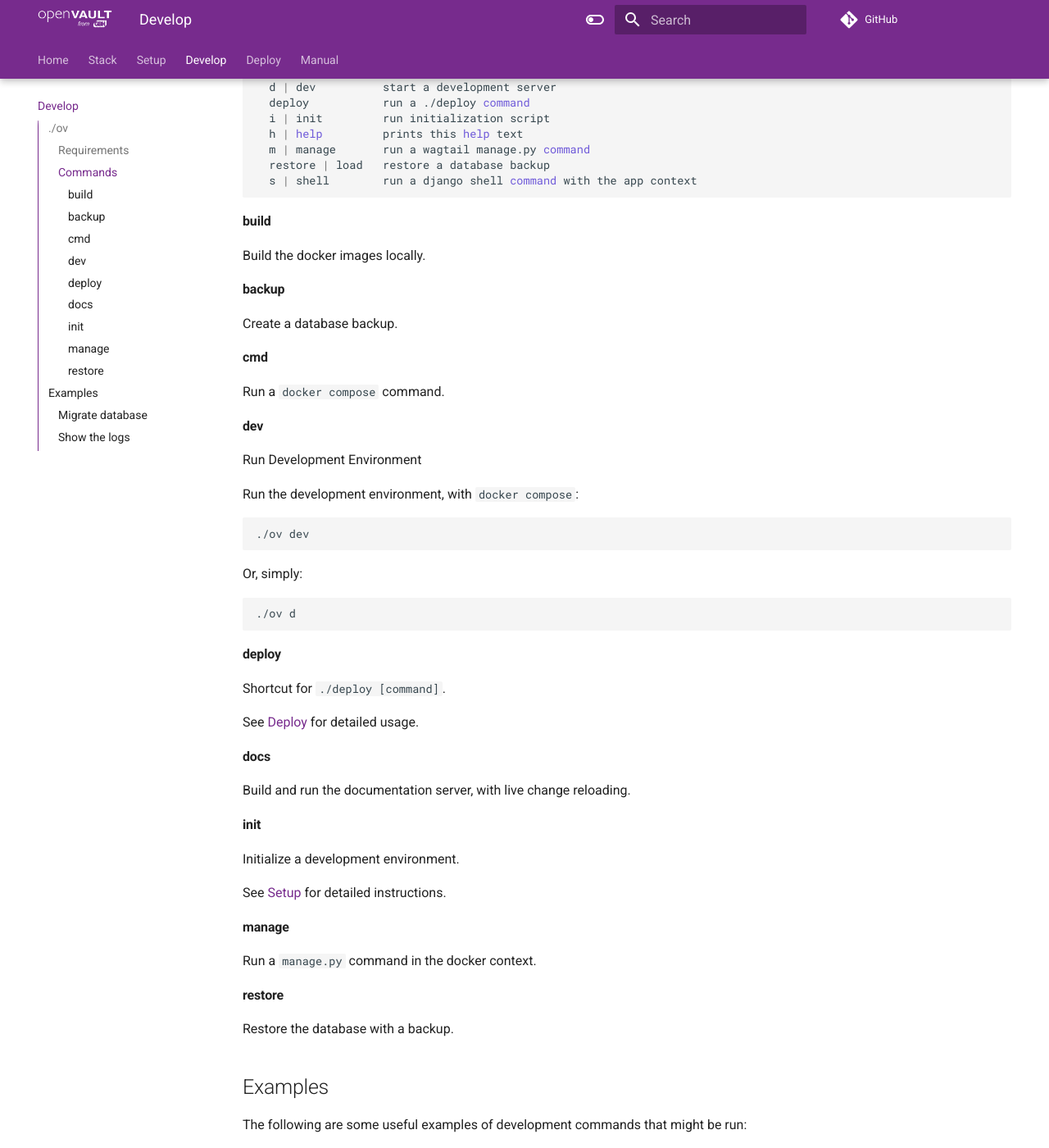
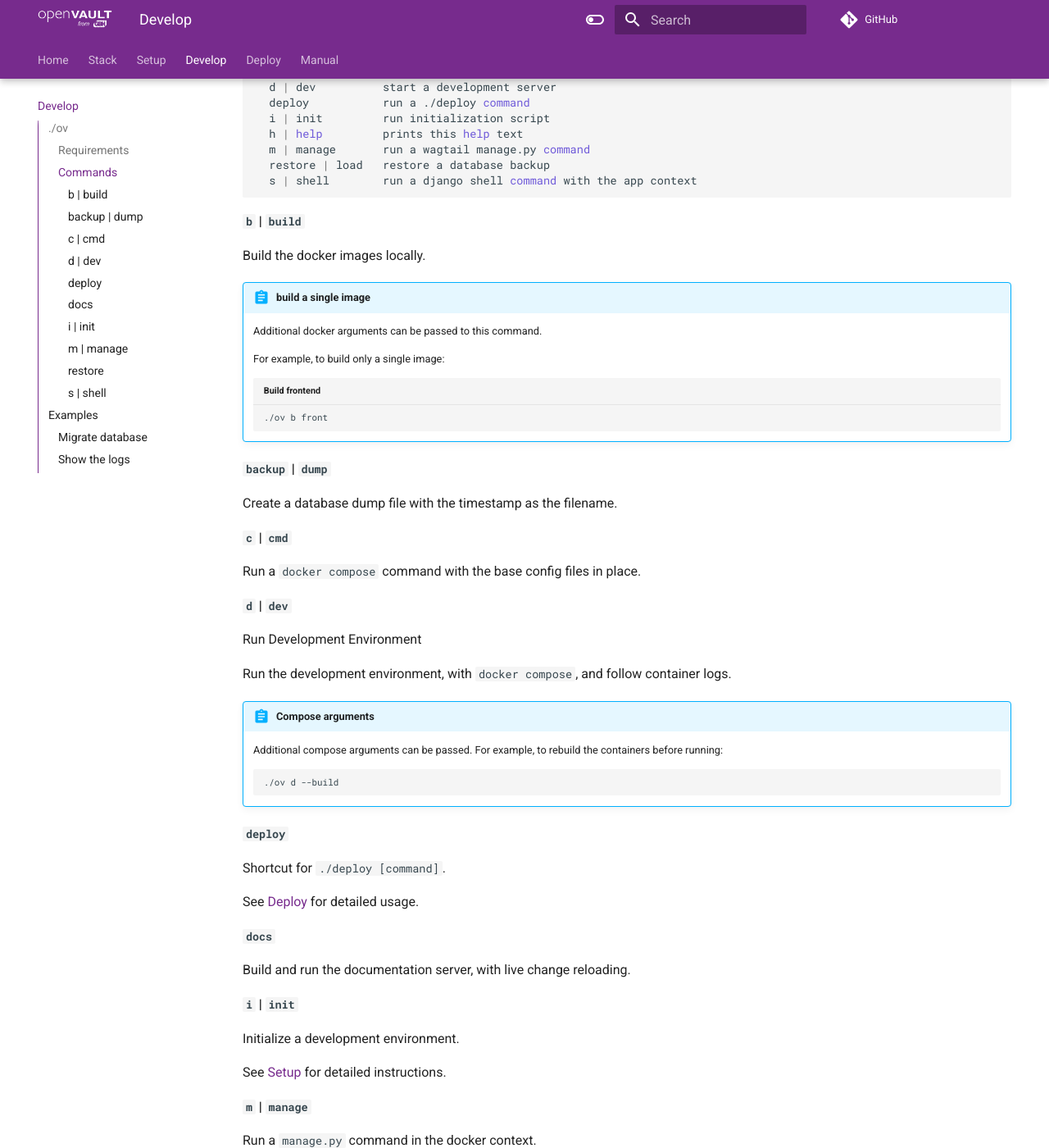
Before and after one commit to WGBH-MLA/ov-deploy, an MkDocs documentation site: the page built from docs/dev.md, in a window 1280 px wide and 1400 px high, scrolled down 772 px. Shown: the whole window at 82% size. Built offline with MkDocs 1.6.1 and Material for MkDocs 9.7.7, drawn with Linux system fonts in a browser that asks for light colours; comment, search, counter and statistics services are not loaded; some of the changed text lies outside the part shown.

Commit message:
Describe dev commands and give examples

````diff
--- a/docs/dev.md
+++ b/docs/dev.md
@@ -36,57 +36,73 @@ COMMANDS:
   s | shell        run a django shell command with the app context
 ```
 
-#### build
+#### `b` | `build`
 
 Build the docker images locally.
 
-#### backup
+!!! abstract "build a single image"
 
-Create a database backup.
+    Additional docker arguments can be passed to this command.
 
-#### cmd
+    For example, to build only a single image:
 
-Run a `docker compose` command.
+    ```bash title="Build frontend"
+    ./ov b front
+    ```
 
-#### dev
+#### `backup` | `dump`
+
+Create a database dump file with the timestamp as the filename.
+
+#### `c` | `cmd`
+
+Run a `docker compose` command with the base config files in place.
+
+#### `d` | `dev`
 
 Run Development Environment
 
-Run the development environment, with `docker compose`:
+Run the development environment, with `docker compose`, and follow container logs.
 
-```bash
-./ov dev
-```
+!!! abstract "Compose arguments"
 
-Or, simply:
+    Additional compose arguments can be passed. For example, to rebuild the containers before running:
 
-```bash
-./ov d
-```
+    ```bash
+    ./ov d --build
+    ```
 
-#### deploy
+#### `deploy`
 
 Shortcut for `./deploy [command]`.
 
 See [Deploy](/deploy) for detailed usage.
 
-#### docs
+#### `docs`
 
 Build and run the documentation server, with live change reloading.
 
-#### init
+#### `i` | `init`
 
 Initialize a development environment.
 
 See [Setup](/setup) for detailed instructions.
 
-#### manage
+#### `m` | `manage`
 
 Run a `manage.py` command in the docker context.
 
-#### restore
+#### `restore`
 
 Restore the database with a backup.
+
+```bash title="restore db"
+./ov restore db_backup.sql
+```
+
+#### `s` | `shell`
+
+Enter into a python django shell interpreter, with the application context loaded.
 
 ## Examples
 
````
